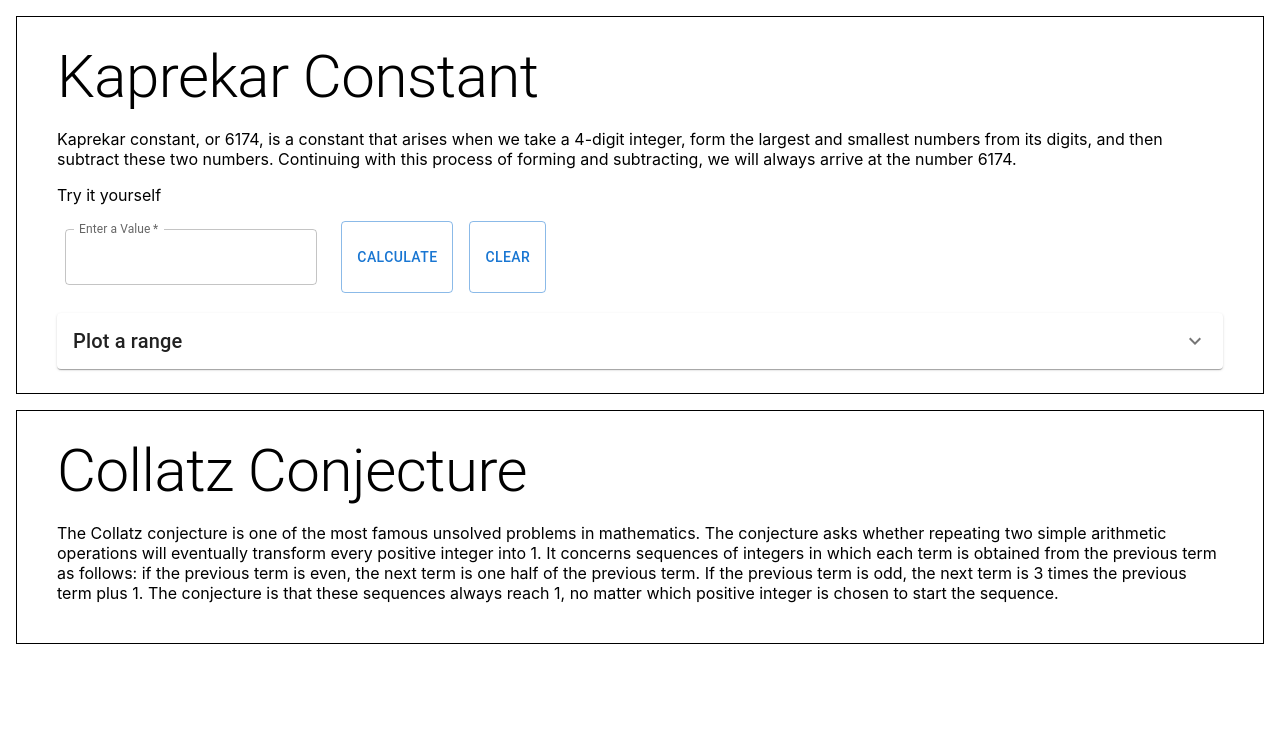
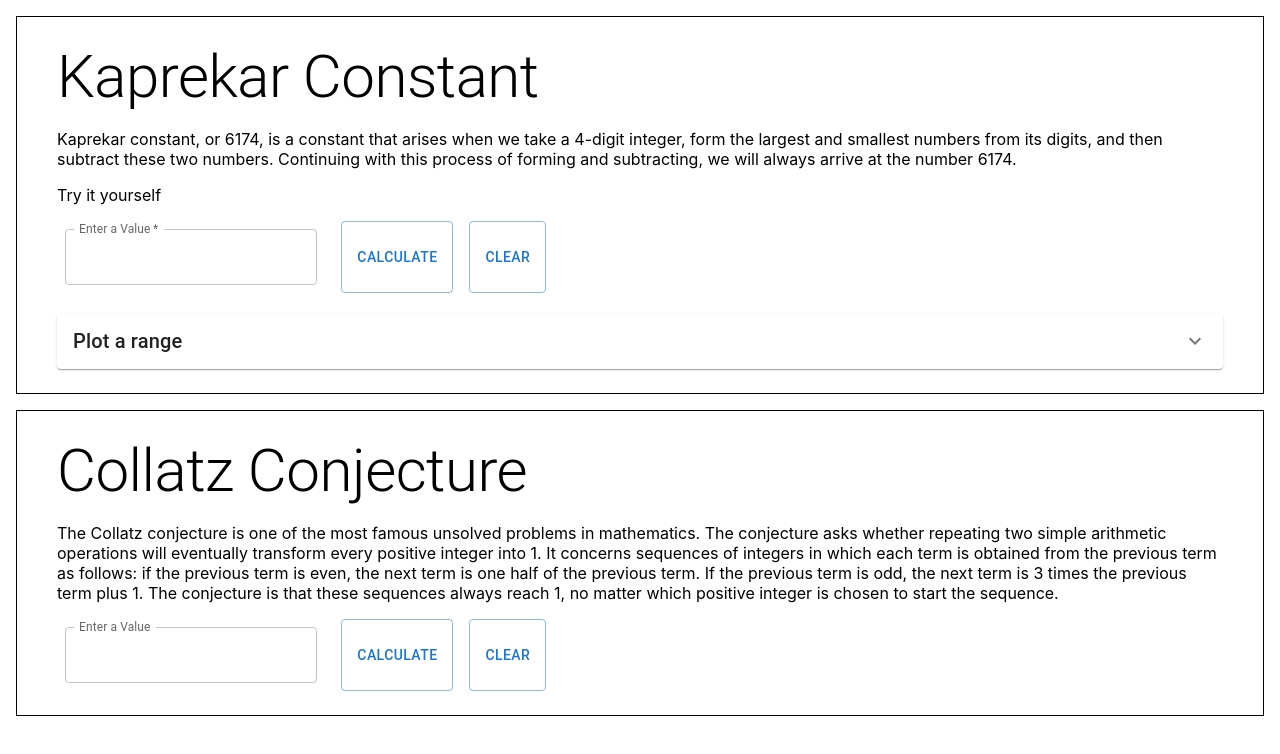
Before and after one commit to cerdamario13/fun-math, a React (Create React App) app: page / in a window 1280 px wide. Shown: the top 754 px of the page. Built offline with nearby package versions, Linux system fonts and the light colour scheme.

Commit message:
working function collatz

```diff
--- a/src/CollatzConjecture.js
+++ b/src/CollatzConjecture.js
@@ -1,8 +1,46 @@
 import * as React from 'react';
 import Box from '@mui/material/Box';
-import { Typography } from '@mui/material';
+import { useState } from 'react';
+import { Button, Stack, TextField, Typography } from '@mui/material';
 
 const CollatzConjecture = () => {
+
+  const [numberVal, setNumberVal] = useState("");
+
+  //Collatz Conjecture recursive function
+  const collatz_func = (value, operations = []) => {
+
+    var valueNum = Number(value);
+
+    //break the function if the value is 1
+    if (valueNum == 1) {
+      operations.push(value);
+      return operations;
+    }
+
+    if (valueNum % 2 == 0) {
+      //Even result
+      operations.push(valueNum);
+      return collatz_func(valueNum / 2, operations);
+
+    } else {
+      // Odd result
+      operations.push(valueNum);
+      return collatz_func( (3 * valueNum) + 1, operations );
+    }
+
+  }
+
+  const calculateValue = () => {
+
+    var CollatzOps = collatz_func(numberVal);
+    console.log(CollatzOps);
+
+  };
+
+  const clearOperations = () => {
+    setNumberVal("");
+  }
 
   return (
     <>
@@ -25,6 +63,22 @@ const CollatzConjecture = () => {
         <p>
           The Collatz conjecture is one of the most famous unsolved problems in mathematics. The conjecture asks whether repeating two simple arithmetic operations will eventually transform every positive integer into 1. It concerns sequences of integers in which each term is obtained from the previous term as follows: if the previous term is even, the next term is one half of the previous term. If the previous term is odd, the next term is 3 times the previous term plus 1. The conjecture is that these sequences always reach 1, no matter which positive integer is chosen to start the sequence.
         </p>
+
+        <Stack
+          spacing={2} direction="row">
+          <TextField
+            InputLabelProps={{ shrink: true }}
+            id='inputNumber'
+            label="Enter a Value"
+            value={numberVal}
+            type='number'
+            onChange={(event) => setNumberVal(event.target.value)}
+          />
+          <Button variant='outlined' onClick={() => calculateValue()}>Calculate</Button>
+          <Button variant='outlined' onClick={() => clearOperations()}>Clear</Button>
+
+        </Stack>
+
       </Box>
     </>
   );
```
